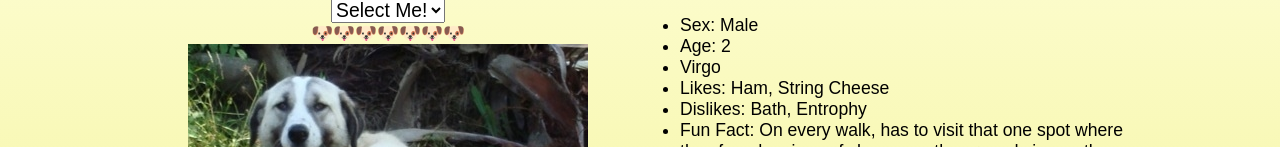
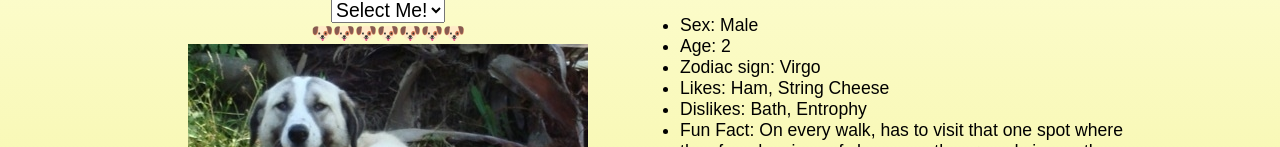
Before and after one commit to dilrubaguvenc/doggo-generator, a plain HTML site: page index.html in a window 1280 px wide. Shown: the part 193-340 px from the top of the page. Drawn offline with Linux system fonts and the light colour scheme.

Commit message:
updated zodiac sign property

```diff
--- a/index.html
+++ b/index.html
@@ -37,7 +37,7 @@
                 <ul>
                     <li id="MF">Sex: Male</li>
                     <li id="age">Age: 2</li>
-                    <li id="zodiacSign">Virgo</li>
+                    <li id="zodiacSign">Zodiac sign: Virgo</li>
                     <li id="likes">Likes: Ham, String Cheese</li>
                     <li id="dislikes">Dislikes: Bath, Entrophy</li>
                     <li id="fun-fact">Fun Fact: On every walk, has to visit that one spot where they found a piece of cheese on the ground six months ago.</li>
```
